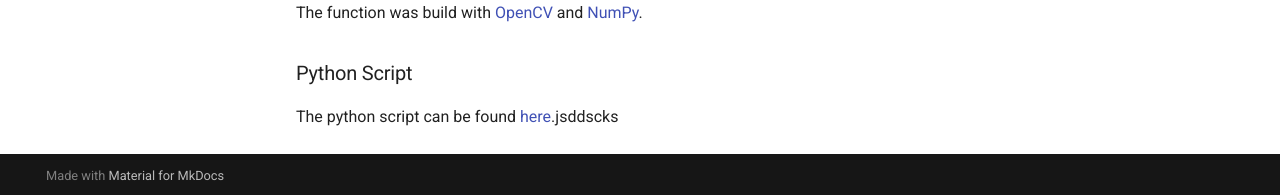
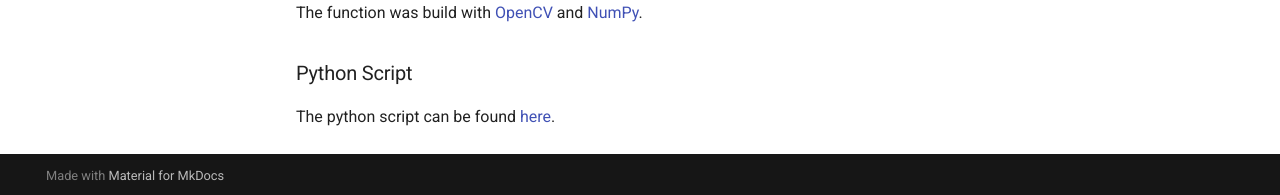
Before and after one commit to sydneyes/sydney_halpha_project, an MkDocs documentation site: the page built from docs/reference/alignment.md, in a window 1280 px wide and 900 px high, scrolled down 967 px. Shown: the part 702-897 px from the top of the window. Built offline with MkDocs 1.6.1 and Material for MkDocs 9.7.7, drawn with Linux system fonts in a browser that asks for light colours; comment, search, counter and statistics services are not loaded.

```diff
--- a/docs/reference/alignment.md
+++ b/docs/reference/alignment.md
@@ -49,4 +49,4 @@ This function for the aligment is mainly used in a script where it takes images
 The function was build with [OpenCV](https://docs.opencv.org/4.x/index.html) and [NumPy](https://numpy.org/doc/).
 
 ### Python Script
-The python script can be found [here](https://github.com/pmodwrc/halpha/blob/main/sun_catching/alignment.py).jsddscks
+The python script can be found [here](https://github.com/pmodwrc/halpha/blob/main/sun_catching/alignment.py).
```
Also changed, not shown: docs/index.md (+1 -1 lines), docs/reference/image_processing.md (line endings or trailing spaces), docs/reference/upload.md (line endings or trailing spaces).
